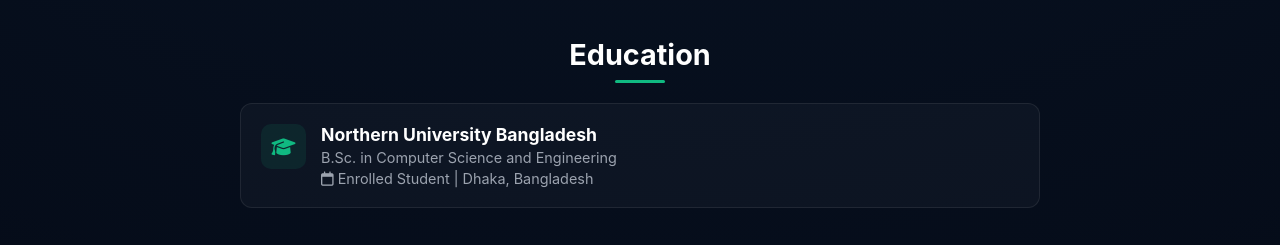
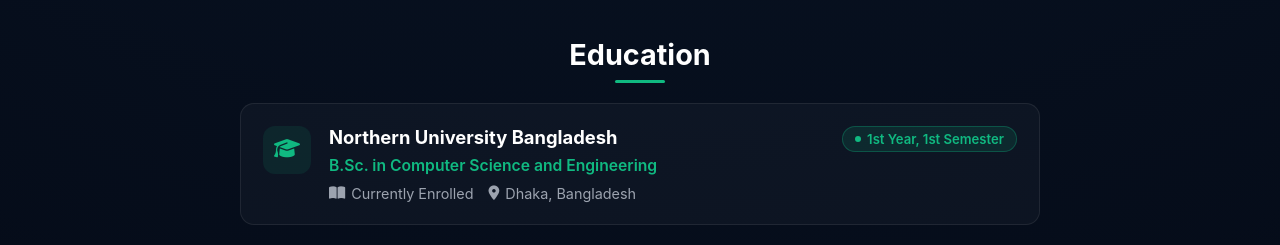
Before and after one commit to samrat2727/PORTFOLIO, a plain HTML site: page index.html in a window 1280 px wide. Shown: the part 1109-1354 px from the top of the page. Drawn offline with Linux system fonts and the light colour scheme.

Commit message:
Enhance index.html with SEO and style updates
Updated portfolio page with SEO tags and improved styling.

```diff
--- a/index.html
+++ b/index.html
@@ -3,7 +3,16 @@
 <head>
     <meta charset="UTF-8">
     <meta name="viewport" content="width=device-width, initial-scale=1.0">
-    <title>S M Samrat Mahmud | Portfolio</title>
+
+    <!-- LinkedIn Clean Card Preview & SEO Tags -->
+    <title>Portfolio</title>
+    <meta name="description" content="S M Samrat Mahmud">
+    <meta property="og:title" content="Portfolio" />
+    <meta property="og:description" content="S M Samrat Mahmud" />
+    <meta property="og:type" content="website" />
+    <meta property="og:url" content="https://samrat2727.github.io/PORTFOLIO/" />
+    <meta property="og:image" content="https://avatars.githubusercontent.com/samrat2727" />
+
     <link rel="stylesheet" href="https://cdnjs.cloudflare.com/ajax/libs/font-awesome/6.4.0/css/all.min.css">
     <style>
         * { margin: 0; padding: 0; box-sizing: border-box; font-family: -apple-system, BlinkMacSystemFont, "Segoe UI", Roboto, sans-serif; }
@@ -62,8 +71,10 @@
         .bio span { color: #fff; font-weight: 600; }
 
         .hero-btns { display: flex; gap: 12px; justify-content: center; margin-bottom: 40px; }
-        .btn-green { background: #10b981; color: #000; padding: 12px 24px; border-radius: 8px; text-decoration: none; font-weight: 700; }
-        .btn-outline { background: transparent; color: #fff; border: 1px solid #374151; padding: 12px 24px; border-radius: 8px; text-decoration: none; font-weight: 600; }
+        .btn-green { background: #10b981; color: #000; padding: 12px 24px; border-radius: 8px; text-decoration: none; font-weight: 700; transition: 0.3s; }
+        .btn-green:hover { background: #059669; }
+        .btn-outline { background: transparent; color: #fff; border: 1px solid #374151; padding: 12px 24px; border-radius: 8px; text-decoration: none; font-weight: 600; transition: 0.3s; }
+        .btn-outline:hover { border-color: #10b981; color: #10b981; }
 
         /* Sections */
         .section-title { font-size: 1.8rem; text-align: center; margin: 40px 0 20px; font-weight: 700; position: relative; }
@@ -76,11 +87,55 @@
         .tech-pill { background: rgba(255, 255, 255, 0.05); border: 1px solid rgba(255, 255, 255, 0.1); padding: 8px 16px; border-radius: 10px; font-size: 0.9rem; display: flex; align-items: center; gap: 8px; color: #e5e7eb; }
         .tech-pill i { color: #10b981; }
 
-        /* Education Card */
-        .edu-card { background: rgba(255, 255, 255, 0.03); border: 1px solid rgba(255, 255, 255, 0.08); border-radius: 12px; padding: 20px; display: flex; gap: 15px; margin-bottom: 15px; }
-        .edu-icon { background: rgba(16, 185, 129, 0.1); color: #10b981; min-width: 45px; height: 45px; border-radius: 10px; display: flex; align-items: center; justify-content: center; font-size: 1.2rem; }
-        .edu-info h4 { font-size: 1.1rem; color: #fff; }
-        .edu-info p { color: #9ca3af; font-size: 0.9rem; margin-top: 4px; }
+        /* Education Card Styling */
+        .edu-card {
+            background: rgba(255, 255, 255, 0.03);
+            border: 1px solid rgba(255, 255, 255, 0.08);
+            border-radius: 14px;
+            padding: 22px;
+            display: flex;
+            gap: 18px;
+            margin-bottom: 15px;
+            position: relative;
+            align-items: flex-start;
+        }
+        .edu-icon {
+            background: rgba(16, 185, 129, 0.1);
+            color: #10b981;
+            min-width: 48px;
+            height: 48px;
+            border-radius: 12px;
+            display: flex;
+            align-items: center;
+            justify-content: center;
+            font-size: 1.3rem;
+        }
+        .edu-info { flex: 1; }
+        .edu-header { display: flex; justify-content: space-between; align-items: flex-start; flex-wrap: wrap; gap: 8px; }
+        .edu-info h4 { font-size: 1.15rem; color: #fff; font-weight: 700; }
+        .edu-degree { color: #10b981; font-weight: 600; font-size: 0.98rem; margin-top: 4px; }
+        .semester-badge {
+            display: inline-flex;
+            align-items: center;
+            gap: 6px;
+            background: rgba(16, 185, 129, 0.12);
+            color: #10b981;
+            border: 1px solid rgba(16, 185, 129, 0.3);
+            padding: 4px 12px;
+            border-radius: 20px;
+            font-size: 0.82rem;
+            font-weight: 600;
+        }
+        .semester-badge::before {
+            content: '';
+            width: 6px;
+            height: 6px;
+            background-color: #10b981;
+            border-radius: 50%;
+            display: inline-block;
+        }
+        .edu-details { color: #9ca3af; font-size: 0.9rem; margin-top: 10px; display: flex; gap: 15px; flex-wrap: wrap; }
+        .edu-details span { display: flex; align-items: center; gap: 6px; }
 
         /* Social Links */
         .social-btns { display: flex; gap: 10px; justify-content: center; flex-wrap: wrap; margin-bottom: 30px; }
@@ -127,7 +182,7 @@
             Computer Science student at <span>Northern University Bangladesh</span>. Passionate about problem-solving with C/C++, exploring <span>Machine Learning & Deep Learning</span>, and building scalable software solutions.
         </p>
         <div class="hero-btns">
-            <a href="#skills" class="btn-green">View My Work</a>
+            <a href="https://github.com/samrat2727" target="_blank" class="btn-green">View My Work</a>
             <a href="#contact" class="btn-outline">Get in Touch</a>
         </div>
     </div>
@@ -180,9 +235,15 @@
     <div class="edu-card">
         <div class="edu-icon"><i class="fa-solid fa-graduation-cap"></i></div>
         <div class="edu-info">
-            <h4>Northern University Bangladesh</h4>
-            <p>B.Sc. in Computer Science and Engineering</p>
-            <p><i class="fa-regular fa-calendar"></i> Enrolled Student | Dhaka, Bangladesh</p>
+            <div class="edu-header">
+                <h4>Northern University Bangladesh</h4>
+                <div class="semester-badge">1st Year, 1st Semester</div>
+            </div>
+            <div class="edu-degree">B.Sc. in Computer Science and Engineering</div>
+            <div class="edu-details">
+                <span><i class="fa-solid fa-book-open"></i> Currently Enrolled</span>
+                <span><i class="fa-solid fa-location-dot"></i> Dhaka, Bangladesh</span>
+            </div>
         </div>
     </div>
 
```
